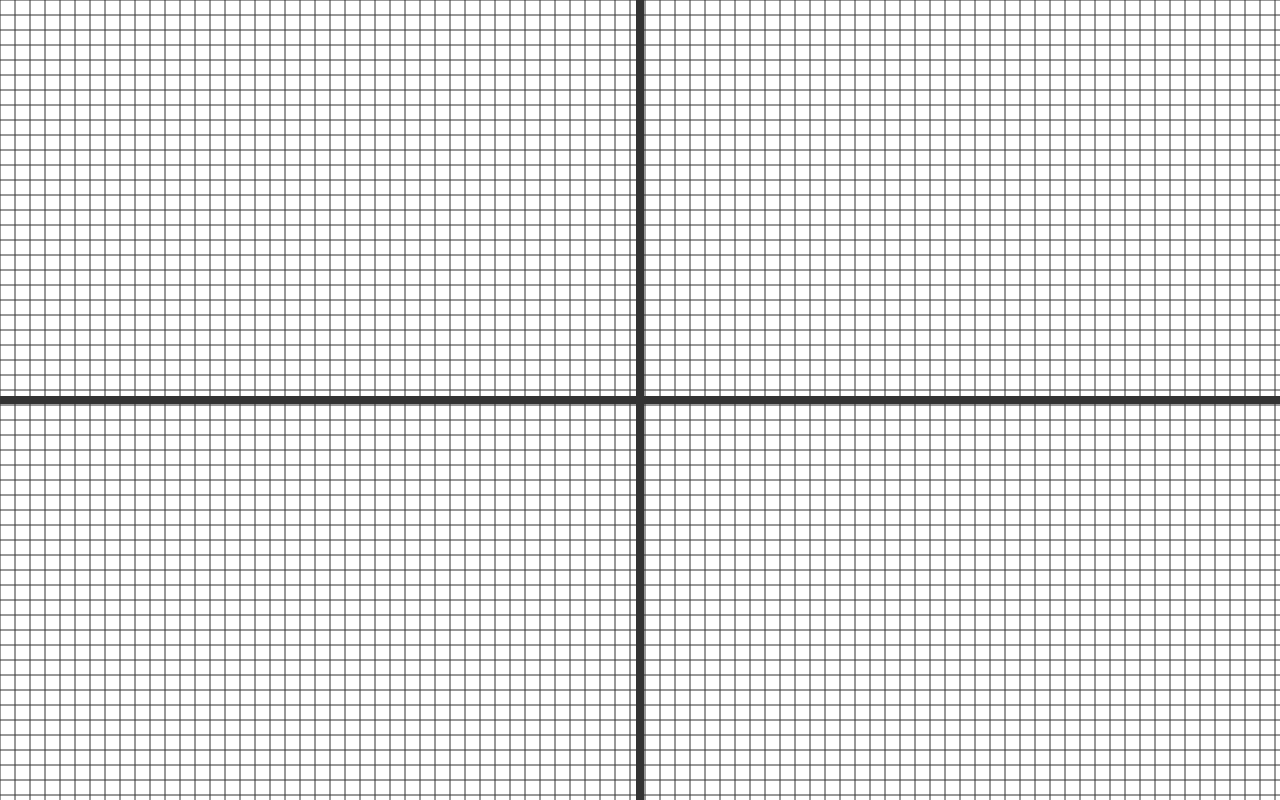
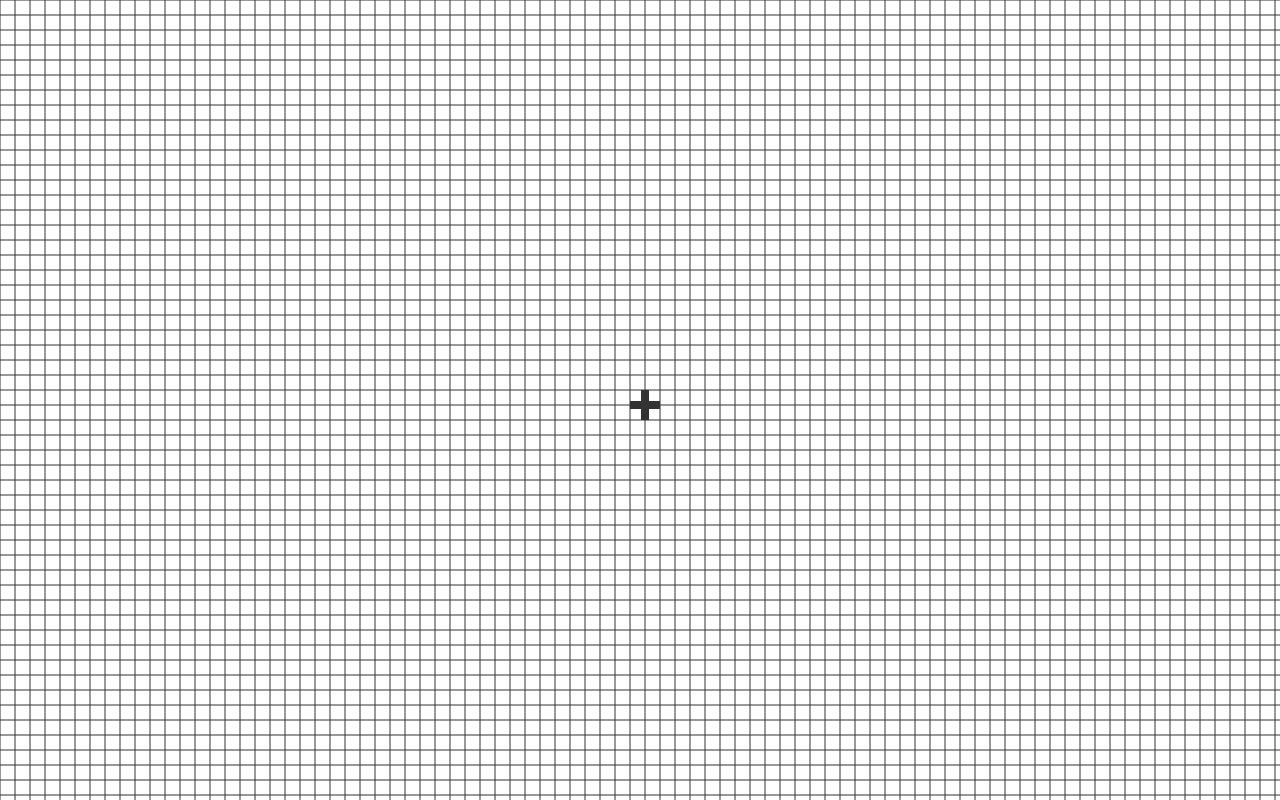
Before and after one commit to sidecut/grid, a plain HTML site: page grid.html in a window 1280 px wide. Drawn offline with Linux system fonts and the light colour scheme.

Commit message:
Smaller plus sign; align with grid

```diff
--- a/grid.html
+++ b/grid.html
@@ -43,15 +43,15 @@ function drawGrid() {
 
   ctx.stroke();
 
-  // Draw a thicker centered plus sign to split the grid into four quadrants.
-  const centerX = canvas.width / 2;
-  const centerY = canvas.height / 2;
+  // Draw a thicker plus sign snapped to the nearest grid intersection.
+  const centerX = Math.round((canvas.width / 2) / gridSize) * gridSize;
+  const centerY = Math.round((canvas.height / 2) / gridSize) * gridSize;
   ctx.beginPath();
   ctx.lineWidth = centerLineWidth;
-  ctx.moveTo(centerX, 0);
-  ctx.lineTo(centerX, canvas.height);
-  ctx.moveTo(0, centerY);
-  ctx.lineTo(canvas.width, centerY);
+  ctx.moveTo(centerX, centerY - gridSize);
+  ctx.lineTo(centerX, centerY + gridSize);
+  ctx.moveTo(centerX - gridSize, centerY);
+  ctx.lineTo(centerX + gridSize, centerY);
   ctx.stroke();
 }
 
```
